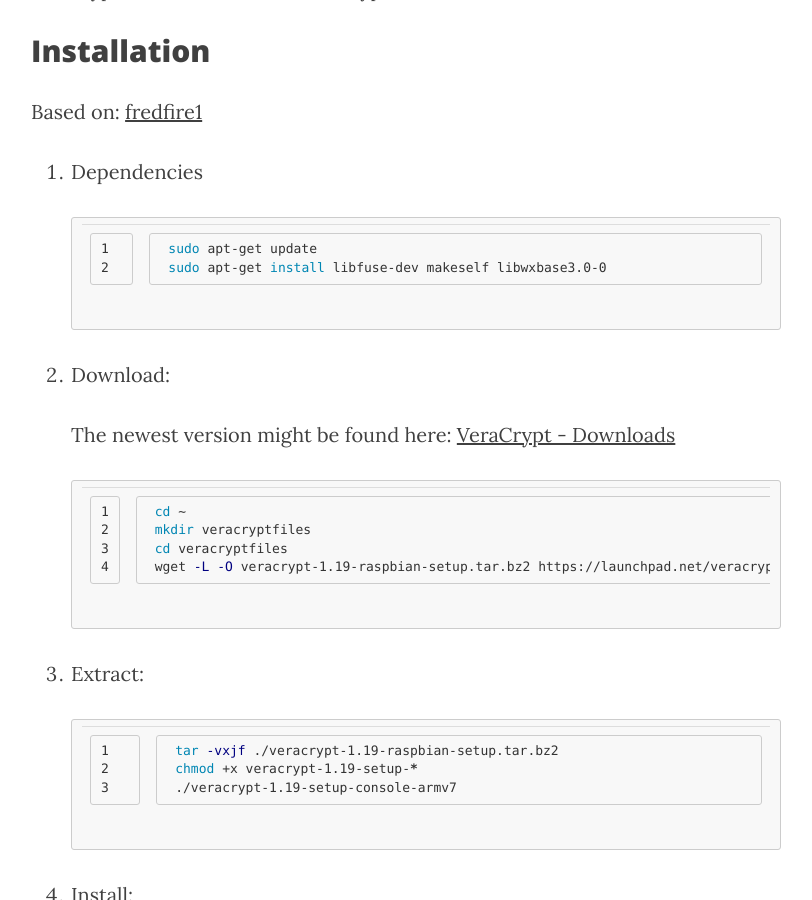
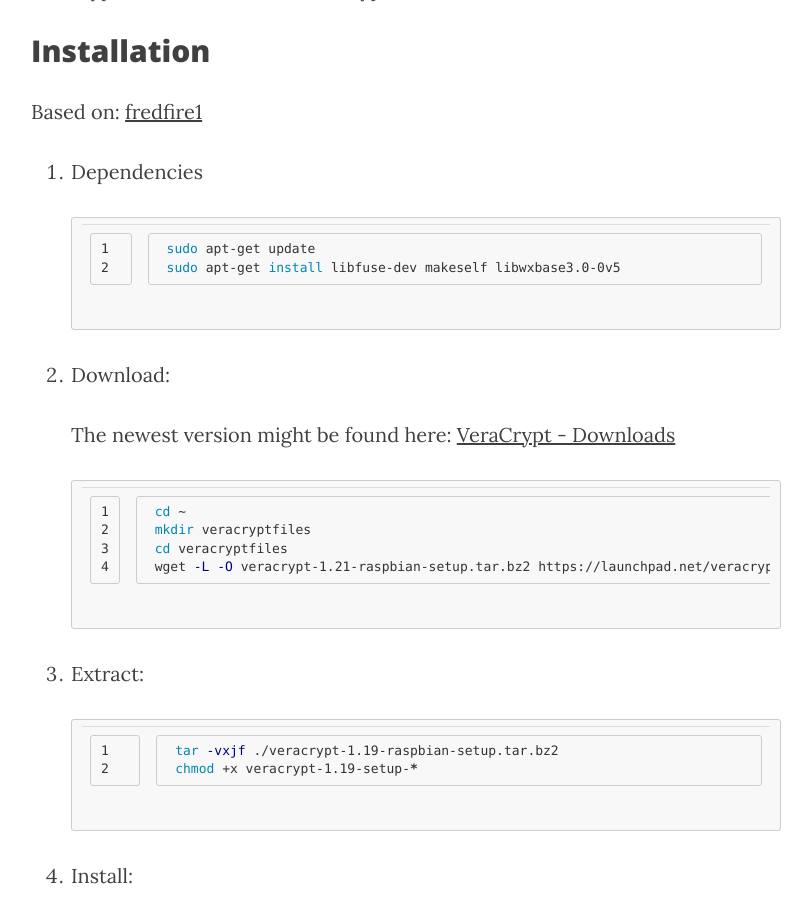
Before and after one commit to JacekStyrylski/jacekstyrylski.github.io, a Jekyll site: the page built from _posts/2017-04-02-Vera-Crypt-OSMC.md, in a window 1280 px wide and 900 px high, scrolled down 1160 px. Shown: the whole window, without its empty margins (234-1046 px from the left). Built offline with Jekyll 4.4.1, drawn with Linux system fonts in a browser that asks for light colours; nearby versions of some CDN libraries; comment, search, counter and statistics services are not loaded.

Commit message:
corrected veracrypt instructions

````diff
--- a/_posts/2017-04-02-Vera-Crypt-OSMC.md
+++ b/_posts/2017-04-02-Vera-Crypt-OSMC.md
@@ -20,7 +20,7 @@
 
     ```bash
     sudo apt-get update
-    sudo apt-get install libfuse-dev makeself libwxbase3.0-0
+    sudo apt-get install libfuse-dev makeself libwxbase3.0-0v5
     ```
 
 2. Download:
@@ -31,7 +31,7 @@
     cd ~
     mkdir veracryptfiles
     cd veracryptfiles
-    wget -L -O veracrypt-1.19-raspbian-setup.tar.bz2 https://launchpad.net/veracrypt/trunk/1.19/+download/veracrypt-1.19-raspbian-setup.tar.bz2
+    wget -L -O veracrypt-1.21-raspbian-setup.tar.bz2 https://launchpad.net/veracrypt/trunk/1.21/+download/veracrypt-1.21-raspbian-setup.tar.bz2
     ```
 
 3. Extract:
@@ -39,7 +39,6 @@
     ```bash
     tar -vxjf ./veracrypt-1.19-raspbian-setup.tar.bz2
     chmod +x veracrypt-1.19-setup-*
-    ./veracrypt-1.19-setup-console-armv7
     ```
 
 4. Install:
````
